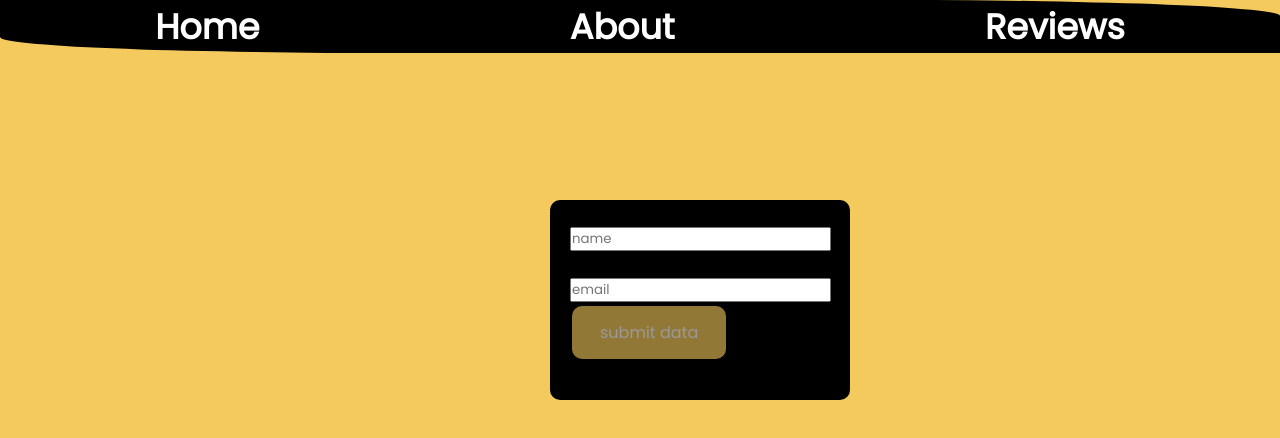
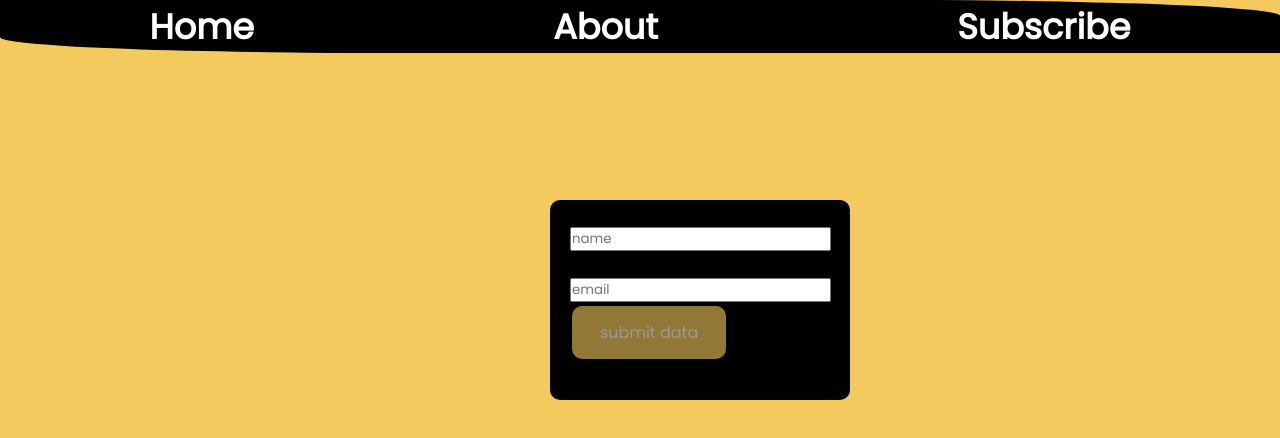
Before and after one commit to aliceauko/Recipe-app, a React (Create React App) app: page /reviews in a window 1280 px wide. Shown: the top 438 px of the page. Built offline with nearby package versions, Linux system fonts and the light colour scheme.

Commit message:
Change the Reviews page name to subscribe page

```diff
--- a/src/App.js
+++ b/src/App.js
@@ -1,7 +1,7 @@
 import React from "react";
 import Meals from "./components/Meals";
 import Mealinfo from "./components/Mealinfo";
-import Reviews from "./components/Reviews";
+import Reviews from "./components/Subscribe";
 import About from "./components/About";
 import Layout from "./components/Layout";
 import { Routes, Route } from "react-router-dom";
--- a/src/components/Navbar.js
+++ b/src/components/Navbar.js
@@ -20,7 +20,7 @@ function Navbar() {
             to="/reviews"
             style={{ textDecoration: "none", color: "white" }}
           >
-            Reviews
+            Subscribe
           </Link>
         </li>
       </ul>
--- a/src/index.css
+++ b/src/index.css
@@ -211,6 +211,10 @@ iframe {
 
 
 }
+
+.review-form input{
+  border-radius: 20 px;
+}
 .btn{
   background-color:#f4c95d;
   border: none;
```
Also changed, not shown: src/components/Subscribe.js (renamed from src/components/Reviews.js).
